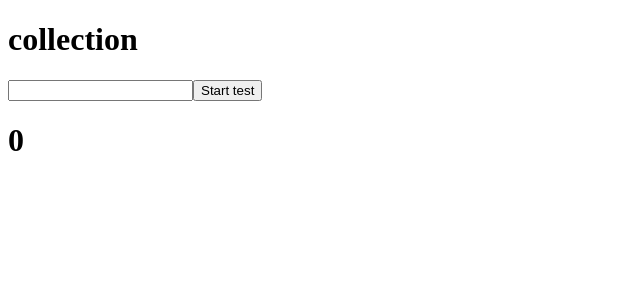
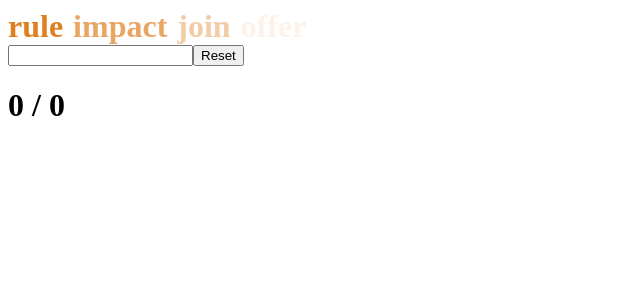
Before and after one commit to dmills-webdev/tricky-typer, a React (Create React App) app: page / in a window 1280 px wide. Shown: the top 300 px of the page, without its empty margins (0-640 px from the left). Built offline with nearby package versions, Linux system fonts and the light colour scheme.

Commit message:
Improve timing mechanism and wordlist generation and display.

```diff
--- a/src/App.js
+++ b/src/App.js
@@ -1,55 +1,72 @@
 import React,  { useState, useEffect } from "react"
-import splitWords from "./wordlist"
+import testList from "./testlist"
+import "./app.css"
 
 const App = () => {
+
 // Initialise wordlist and session score
-  const [words] = useState(splitWords)
-  let [points, isCorrect] = useState(0)
+  let [words, getNewWords] = useState(testList())
+  let [attempts, adjustWordCount] = useState(0)
+  let [points, adjustPoints] = useState(0)
+  let {characters, charactersRight} = useState()
+
   let [isTestRunning, toggleTestRunning] = useState(false)
+  let [isTestComplete, toggleTestComplete] = useState(true)
 
 // Typing goal word and attempt
   const [typedWord, updateTypedWord] = useState("")
-  let [wordToType, nextWord] = useState("")
+  let [wordToType, nextWord] = useState(words[0])
 
 
 // Check entered word for correctness if the last character entered was a space/whitespace
   const checkWord = (word) => {
+
+    if (isTestRunning === false && isTestComplete === true) {
+      runTest(10)
+    }
+
     if (isTestRunning) {
       if ( word.charAt(word.length - 1 ) === " " ) {
         if ( word === wordToType + " " ) {
-          isCorrect(points += 1)
+          adjustPoints(points += 1)
         }
+        adjustWordCount(attempts += 1)
+        nextWord(words[attempts])
         updateTypedWord("")
-        getTestWord()
       }
     }
   }
 
 // Start timing and scoring system
-  const startTest = (duration) => {
+  const runTest = (duration) => {
+    toggleTestRunning(true)
+    toggleTestComplete(false)
+    setInterval((countdown) => {
+      console.log(countdown)
+
+    })
     setTimeout(() => {
       toggleTestRunning(false)
     }, duration*1000)
   }
 
-
-// Get new test words
-  const getTestWord = () => {
-    let i = Math.floor(Math.random()*words.length)
-    nextWord(wordToType = words[i])
+  const resetTest = () => {
+    toggleTestComplete(true)
+    adjustPoints(0)
+    updateTypedWord("")
+    getNewWords(testList())
   }
 
-// componentDidMount -- Display first word to type
-  useEffect(() => {
-    getTestWord()
-    console.log(isTestRunning)
-  }, [])
 
 // Output
   return (
-    <div>
-      <h1>{wordToType}</h1>
-
+    <div className="container">
+      <div className="upcoming-words">
+        <h1 className="word-to-type">{words[attempts]}</h1>
+        <h1 className="upcoming-word-1">{words[attempts + 1]}</h1>
+        <h1 className="upcoming-word-2">{words[attempts + 2]}</h1>
+        <h1 className="upcoming-word-3">{words[attempts + 3]}</h1>
+      </div>
       <input
         value={typedWord}
         onChange={(event) => {
@@ -59,12 +76,12 @@ const App = () => {
 
       <button
         onClick={() => {
-          startTest(10)
-          toggleTestRunning(true)}}>
-        Start test
+          resetTest()
+          }}>
+        Reset
       </button>
 
-      <h1>{points}</h1>
+      <h1>{points} / {attempts}</h1>
     </div>
   )
 }
--- /dev/null
+++ b/src/app.css
@@ -0,0 +1,24 @@
+.container {
+}
+
+
+.upcoming-words h1 {
+  display: inline;
+  padding-right: 10px;
+}
+
+.word-to-type {
+  color: hsla(30, 75%, 50%, 1)
+}
+
+.upcoming-word-1 {
+  color: hsla(30, 75%, 65%, 1)
+}
+
+.upcoming-word-2 {
+  color: hsla(30, 75%, 80%, 1)
+}
+
+.upcoming-word-3 {
+  color: hsla(30, 75%, 95%, 1)
+}
--- /dev/null
+++ b/src/testlist.js
@@ -0,0 +1,12 @@
+import splitWords from "./wordlist"
+
+const testList = () => {
+  let newTestList = []
+  for  (let i = 0; i < 250; i++) {
+    let n = Math.floor(Math.random()*1000)
+    newTestList.push(splitWords[n])
+  }
+  return newTestList
+}
+
+export default testList
```
